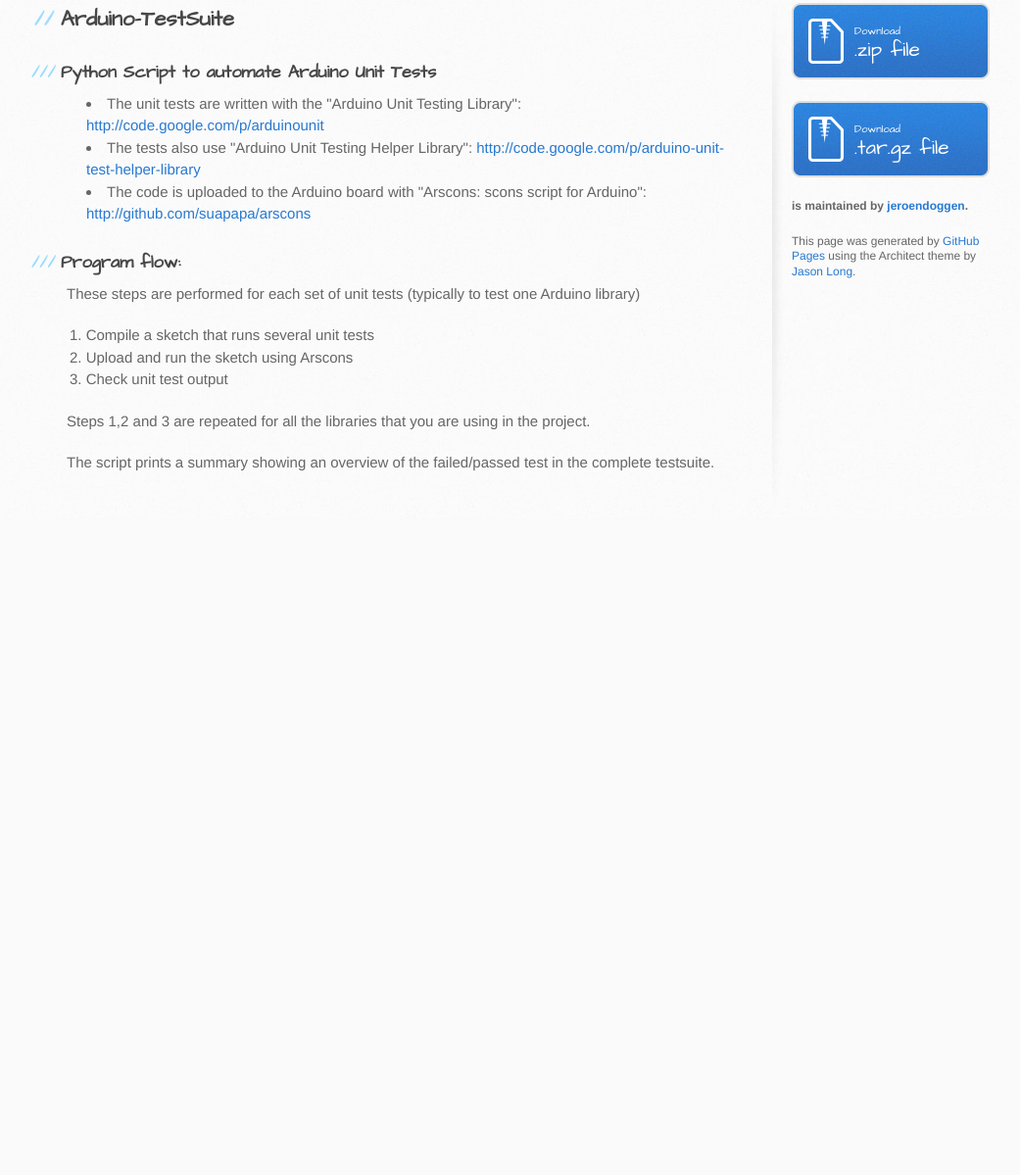
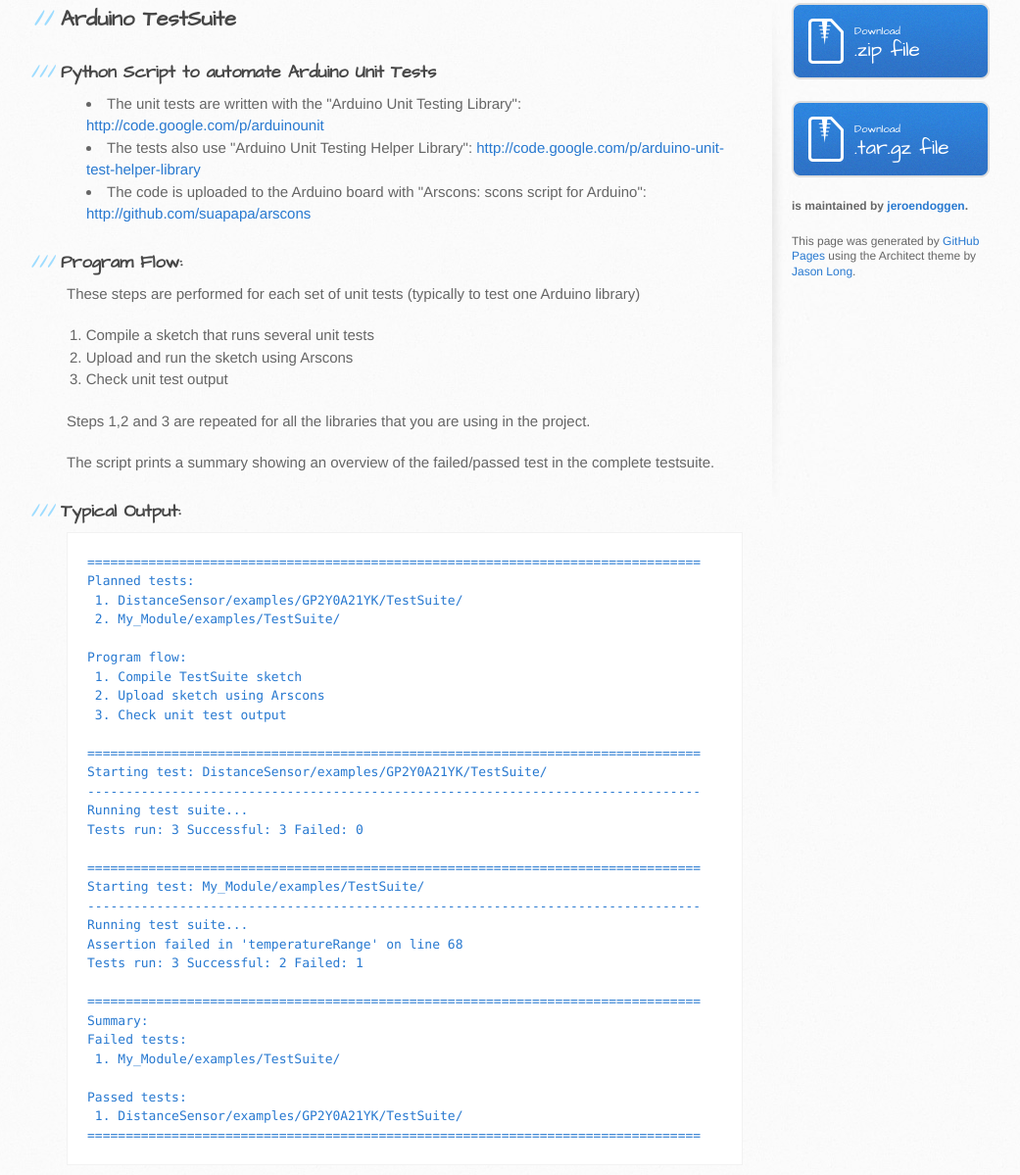
Before and after one commit to jeroendoggen/Arduino-TestSuite, a plain HTML site: page index.html in a window 1280 px wide. Shown: the part 335-1534 px from the top of the page at 98% size, without its empty margins (102-1143 px from the left). Before the commit the page ends 864 px from the top, so only its background shows below. Drawn offline with Linux system fonts and the light colour scheme.

Commit message:
Create gh-pages branch via GitHub

```diff
--- a/index.html
+++ b/index.html
@@ -28,7 +28,7 @@
     <div id="content-wrapper">
       <div class="inner clearfix">
         <section id="main-content">
-          <h2>Arduino-TestSuite</h2>
+          <h2>Arduino TestSuite</h2>
 
 <h3>Python Script to automate Arduino Unit Tests</h3>
 
@@ -39,7 +39,7 @@
 </li>
 <li>The code is uploaded to the Arduino board with "Arscons: scons script for Arduino": <a href="http://github.com/suapapa/arscons">http://github.com/suapapa/arscons</a>
 </li>
-</ul><h3>Program flow:</h3>
+</ul><h3>Program Flow:</h3>
 
 <p>These steps are performed for each set of unit tests (typically to test one Arduino library)</p>
 
@@ -50,6 +50,41 @@
 </ol><p>Steps 1,2 and 3 are repeated for all the libraries that you are using in the project.</p>
 
 <p>The script prints a summary showing an overview of the failed/passed test in the complete testsuite.</p>
+
+<h3>Typical Output:</h3>
+
+<pre><code>================================================================================
+Planned tests:
+ 1. DistanceSensor/examples/GP2Y0A21YK/TestSuite/
+ 2. My_Module/examples/TestSuite/
+
+Program flow:
+ 1. Compile TestSuite sketch
+ 2. Upload sketch using Arscons
+ 3. Check unit test output
+
+================================================================================
+Starting test: DistanceSensor/examples/GP2Y0A21YK/TestSuite/
+--------------------------------------------------------------------------------
+Running test suite...
+Tests run: 3 Successful: 3 Failed: 0
+
+================================================================================
+Starting test: My_Module/examples/TestSuite/
+--------------------------------------------------------------------------------
+Running test suite...
+Assertion failed in 'temperatureRange' on line 68
+Tests run: 3 Successful: 2 Failed: 1
+
+================================================================================
+Summary:
+Failed tests:
+ 1. My_Module/examples/TestSuite/
+
+Passed tests:
+ 1. DistanceSensor/examples/GP2Y0A21YK/TestSuite/
+================================================================================
+</code></pre>
         </section>
 
         <aside id="sidebar">
```
Also changed, not shown: params.json (+1 -1 lines).
